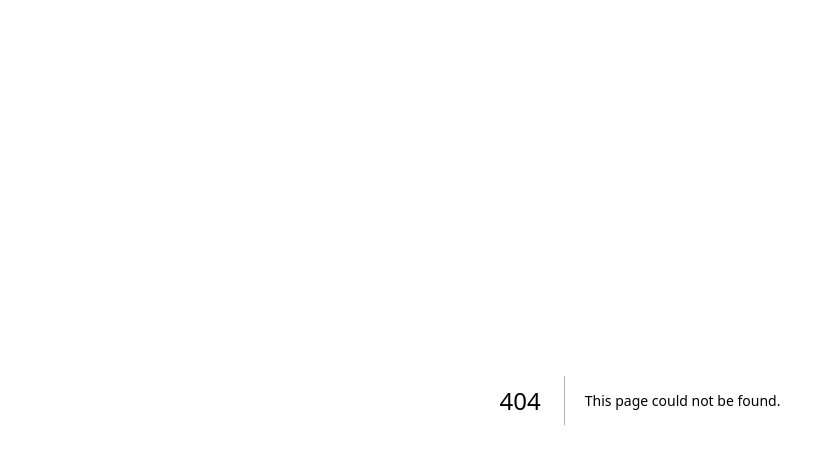
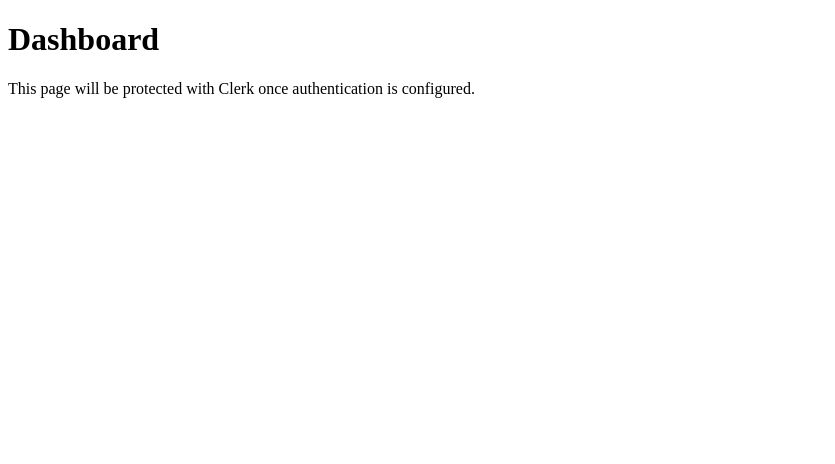
Before and after one commit to saisharan0103/project_pilot, a Next.js app: page /dashboard in a window 1280 px wide. Before the commit this address had no page. Shown: the top 464 px of the page, without its empty margins (0-835 px from the left). Built offline with nearby package versions, Linux system fonts and the light colour scheme.

Commit message:
Add dashboard and project pages

```diff
--- /dev/null
+++ b/pages/dashboard.tsx
@@ -0,0 +1,8 @@
+export default function Dashboard() {
+  return (
+    <main className="p-6 space-y-2">
+      <h1 className="text-xl font-semibold">Dashboard</h1>
+      <p>This page will be protected with Clerk once authentication is configured.</p>
+    </main>
+  )
+}
```
Also changed, not shown: pages/project/[id].tsx (added, +17 -0 lines).
